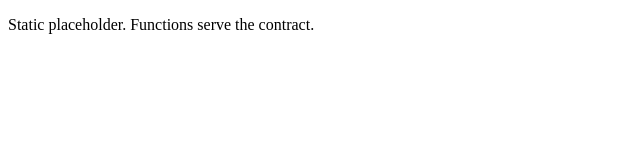
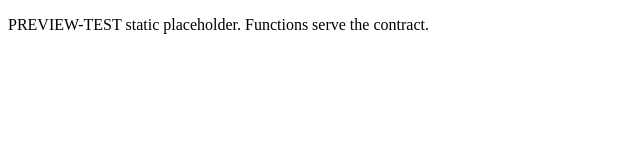
Before and after one commit to costiq-labs/costiq-hosting-benchmark, a website: page public/index.html in a window 1280 px wide. Shown: the whole page, without its empty margins (0-640 px from the left). Drawn offline with Linux system fonts and the light colour scheme.

Commit message:
preview-test: trivial change to trigger a preview deployment

```diff
--- a/public/index.html
+++ b/public/index.html
@@ -1 +1 @@
-<!doctype html><meta charset="utf-8"><title>CostIQ hosting test app</title><p>Static placeholder. Functions serve the contract.</p>
+<!doctype html><meta charset="utf-8"><title>CostIQ hosting test app</title><p>PREVIEW-TEST static placeholder. Functions serve the contract.</p>
```
